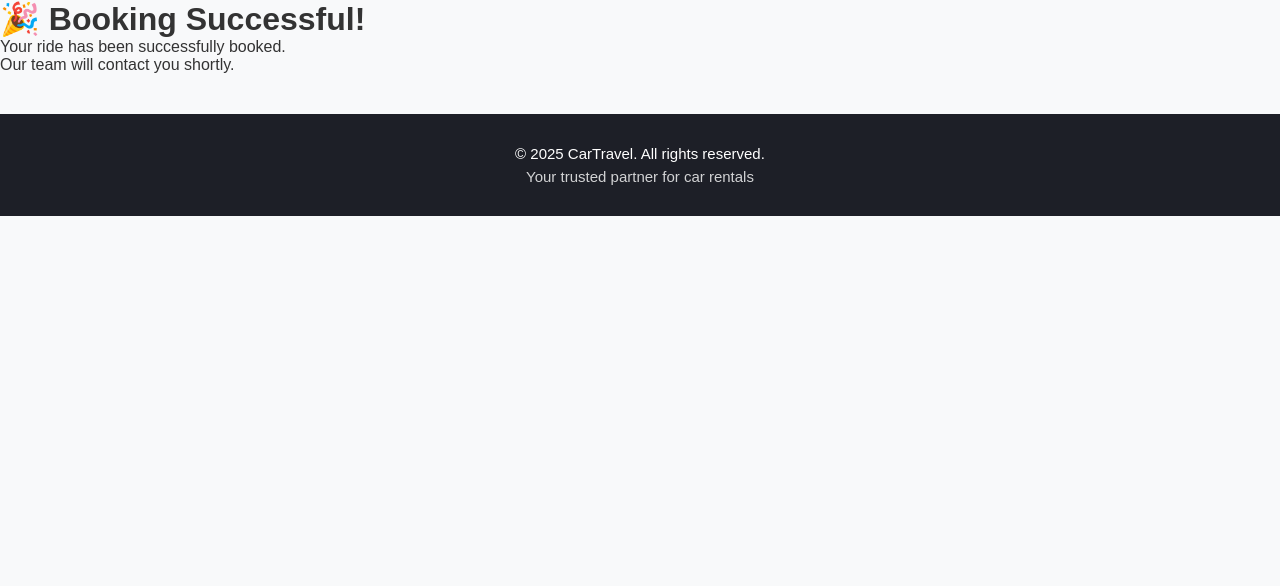
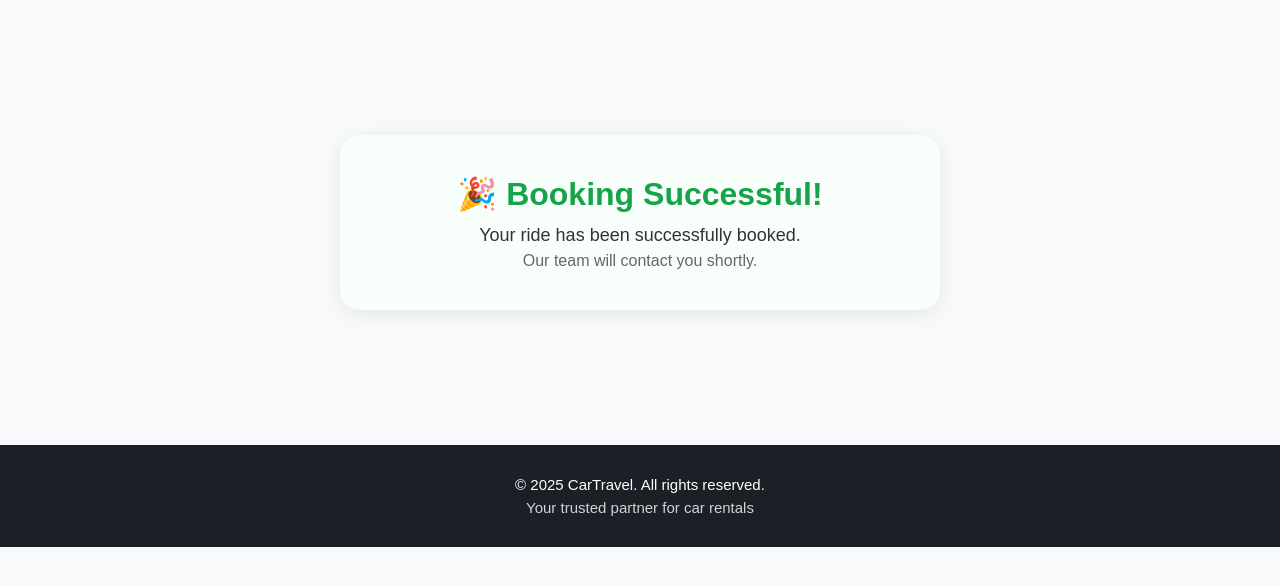
Before and after one commit to sibrahim14/travels-, a Next.js app: page /congratulations in a window 1280 px wide. Shown: the top 586 px of the page. Built offline with nearby package versions, Linux system fonts and the light colour scheme.

Commit message:
add mail secation

```diff
--- a/app/componts/mainpage.tsx
+++ b/app/componts/mainpage.tsx
@@ -67,7 +67,7 @@ export default function Index() {
       <section className="hero">
         <div className="hero-overlay"></div>
         <div className="hero-content">
-          <h1>SHIVA SAI TRAVELS</h1>
+          <h1>SHIVA SAI TOURSE & TRAVELS</h1>
           <h3>Your Journey Starts Here</h3>
           <p>Book the perfect car for your next adventure</p>
           <div className="hero-buttons">
--- a/app/congratulations/page.tsx
+++ b/app/congratulations/page.tsx
@@ -1,11 +1,12 @@
 import React from "react";
+// import "./Congratulations.css";
 
 export default function Congratulations() {
   return (
-    <div className="p-10 text-center">
-      <h1 className="text-3xl font-bold text-green-600">🎉 Booking Successful!</h1>
-      <p className="mt-4 text-lg">Your ride has been successfully booked.</p>
-      <p className="text-gray-600 mt-2">Our team will contact you shortly.</p>
+    <div className="congrats-container">
+      <h1 className="congrats-title">🎉 Booking Successful!</h1>
+      <p className="congrats-text">Your ride has been successfully booked.</p>
+      <p className="congrats-subtext">Our team will contact you shortly.</p>
     </div>
   );
 }
--- a/app/contact/page.tsx
+++ b/app/contact/page.tsx
@@ -38,8 +38,8 @@ export default function ContactPage() {
 
       {/* My Info */}
       <div className="info-box">
-        <p><strong>📞 Phone:</strong> +91 9876543210</p>
-        <p><strong>📧 Email:</strong> myemail@gmail.com</p>
+        <p><strong>📞 Phone:</strong> +91 9876543210 / +91 8019451954</p>
+        <p><strong>📧 Email:</strong> messalerajumesaleraju@gmail.com</p>
         <p><strong>📍 Address:</strong> Hyderabad, Telangana</p>
       </div>
 
@@ -71,7 +71,7 @@ export default function ContactPage() {
           required
         />
 
-        <button type="submit">Send Message</button>
+        <button type="submit" >Send Message</button>
       </form>
     </div>
   );
--- a/app/globals.css
+++ b/app/globals.css
@@ -1074,3 +1074,46 @@ button:hover {
     font-size: 26px;
   }
 }
+
+/* congratulation */
+.congrats-container {
+  padding: 40px;
+  text-align: center;
+  background: #f8fffa;
+  border-radius: 20px;
+  max-width: 600px;
+  margin: 135px auto;
+  box-shadow: 0 4px 20px rgba(0, 0, 0, 0.08);
+  animation: fadeIn 0.6s ease-in-out;
+}
+
+.congrats-title {
+  font-size: 32px;
+  font-weight: bold;
+  color: #16a34a; /* green */
+  margin-bottom: 10px;
+}
+
+.congrats-text {
+  font-size: 18px;
+  margin-top: 12px;
+  color: #333;
+}
+
+.congrats-subtext {
+  color: #666;
+  font-size: 16px;
+  margin-top: 6px;
+}
+
+/* Animation */
+@keyframes fadeIn {
+  from {
+    opacity: 0;
+    transform: translateY(10px);
+  }
+  to {
+    opacity: 1;
+    transform: translateY(0);
+  }
+}
```
Also changed, not shown: app/about/page.tsx (deleted, +0 -106 lines), bookings.json (+11 -0 lines).
